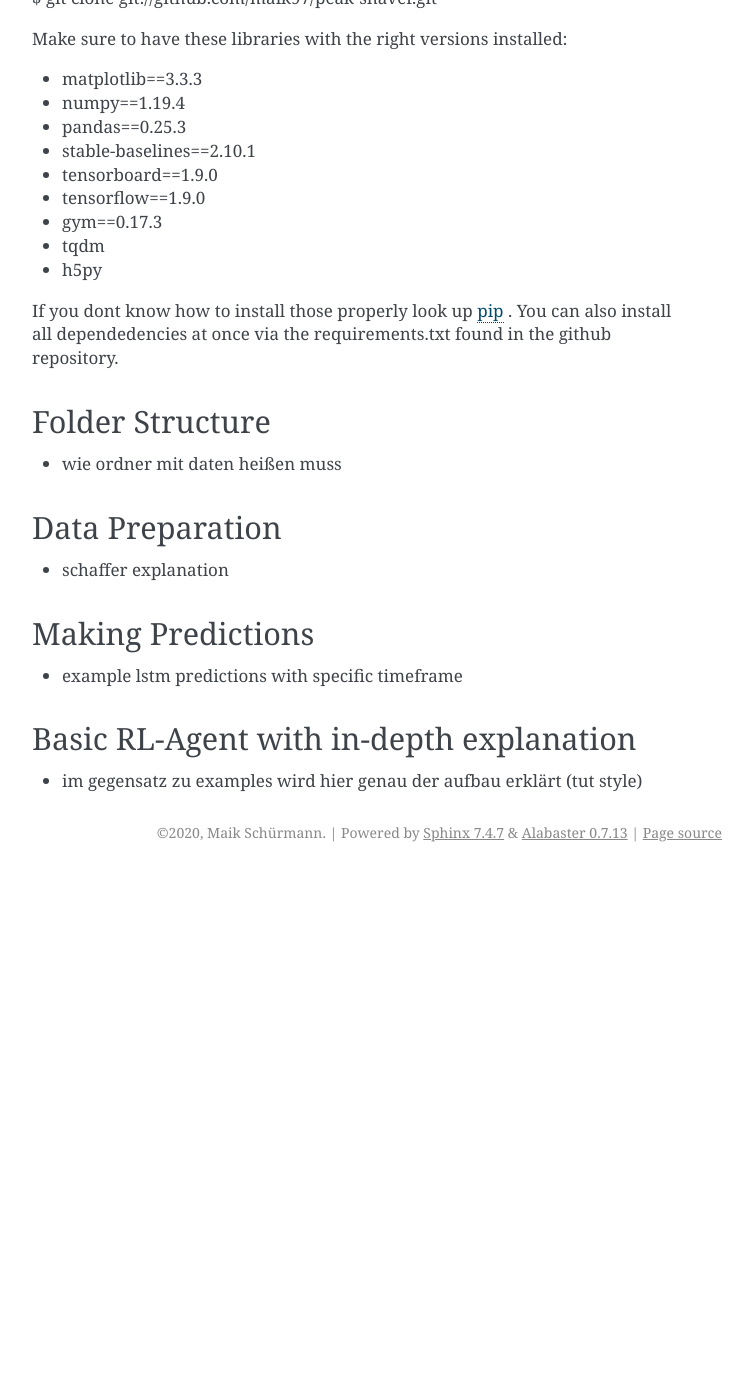
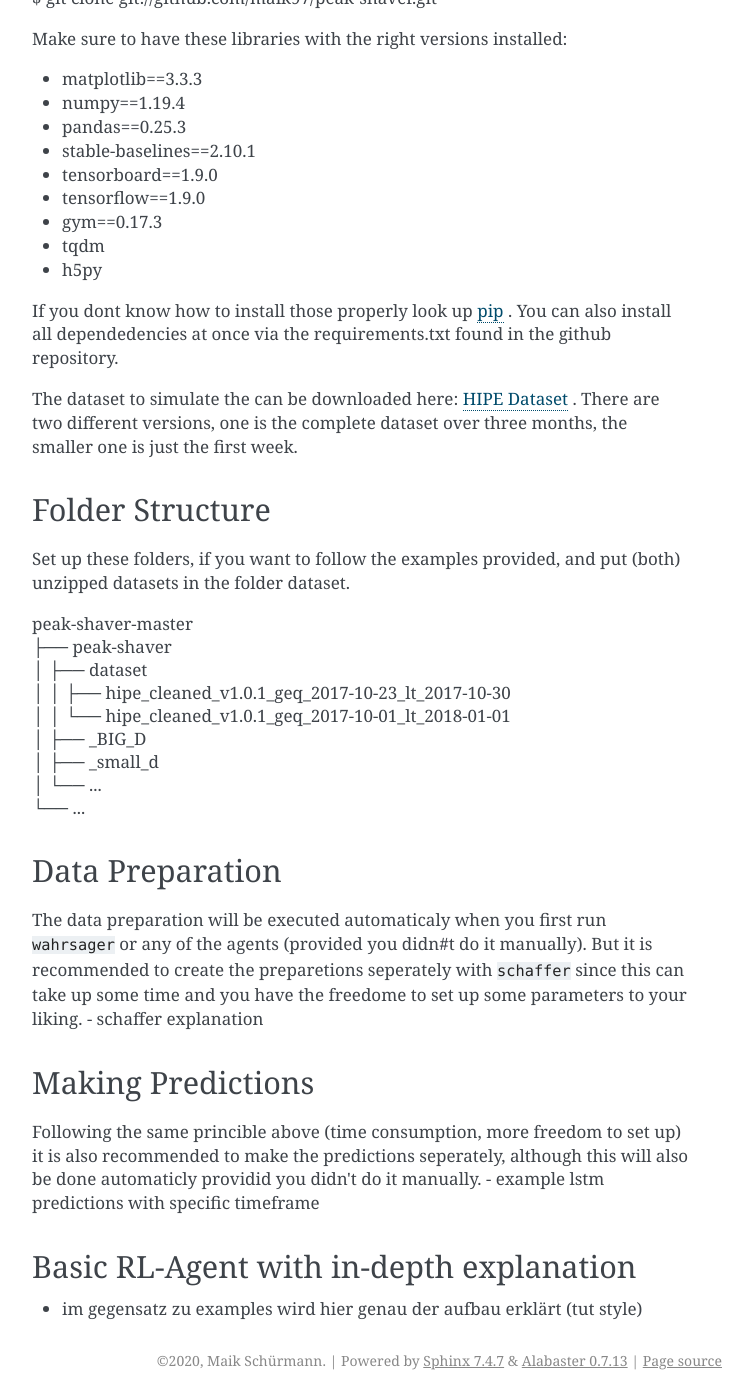
Before and after one commit to maik97/peak-shaver, a Sphinx documentation site: the page built from docs/getting_started.rst, in a window 1280 px wide and 1400 px high, scrolled down 495 px. Shown: the whole window, without its empty margins (388-1140 px from the left). Built offline with Sphinx 7.4.7, drawn with Linux system fonts in a browser that asks for light colours; before the commit the page ends 1367 px from its top, so only the background shows below that; some of the changed text lies outside the part shown.

Commit message:
Update getting_started.rst

```diff
--- a/docs/getting_started.rst
+++ b/docs/getting_started.rst
@@ -3,7 +3,7 @@
 Getting Started Guide
 =====================
 
-``peak-shaver`` aims to provide the tools to explore different approaches of reinforcement learning within a simulation of the `HIPE Dataset <https://www.energystatusdata.kit.edu/hipe.php>`_ . The module for the simulation ``common_env`` is made as a ``gym`` environment, which provides a common API for a wide range of different RL-libraries (for example ``stable-baseline`` which is also used as part of the study project). You can also create your own Agents following the ``gym`` guide-lines. Note that ``common_env`` requires some extra methods (look up the :ref:`module <common_env_doc>`) which will also be explained in this guide. For example is ``reward_maker`` used to specify the kind of reward the agent will receive.
+``peak-shaver`` aims to provide the tools to explore different approaches of reinforcement learning within a simulation of the `HIPE Dataset <https://www.energystatusdata.kit.edu/hipe.php>`_ . The module for the simulation ``common_env`` is made as a ``gym`` environment, which provides a common API for a wide range of different RL-libraries (for example ``stable-baseline`` which is also used as part of the study project). You can also create your own Agents following the ``gym`` guide-lines. But note that ``common_env`` requires some extra methods (look up the :ref:`module <common_env_doc>`) which will also be explained in this guide. For example is ``reward_maker`` used to specify the kind of reward the agent will receive.
 
 Installation and Dependencies
 *****************************
@@ -26,16 +26,30 @@ Make sure to have these libraries with the right versions installed:
 
 If you dont know how to install those properly look up `pip <https://pip.pypa.io/en/stable/>`_ . You can also install all dependedencies at once via the requirements.txt found in the github repository.
 
+The dataset to simulate the can be downloaded here: `HIPE Dataset <https://www.energystatusdata.kit.edu/hipe.php>`_ . There are two different versions, one is the complete dataset over three months, the smaller one is just the first week.
+
 Folder Structure
 ****************
-- wie ordner mit daten heißen muss
+Set up these folders, if you want to follow the examples provided, and put (both) unzipped datasets in the folder dataset.
+
+| peak-shaver-master
+| ├── peak-shaver
+| │   ├── dataset
+| │   │   ├── hipe_cleaned_v1.0.1_geq_2017-10-23_lt_2017-10-30
+| │   │   └── hipe_cleaned_v1.0.1_geq_2017-10-01_lt_2018-01-01
+| │   ├── _BIG_D
+| │   ├── _small_d
+| │   └── ...
+| └── ...
 
 Data Preparation
 ****************
+The data preparation will be executed automaticaly when you first run ``wahrsager`` or any of the agents (provided you didn#t do it manually). But it is recommended to create the preparetions seperately with ``schaffer`` since this can take up some time and you have the freedome to set up some parameters to your liking.
 - schaffer explanation
 
 Making Predictions
 ******************
+Following the same princible above (time consumption, more freedom to set up) it is also recommended to make the predictions seperately, although this will also be done automaticly providid you didn't do it manually.
 - example lstm predictions with specific timeframe
 
 Basic RL-Agent with in-depth explanation
```
